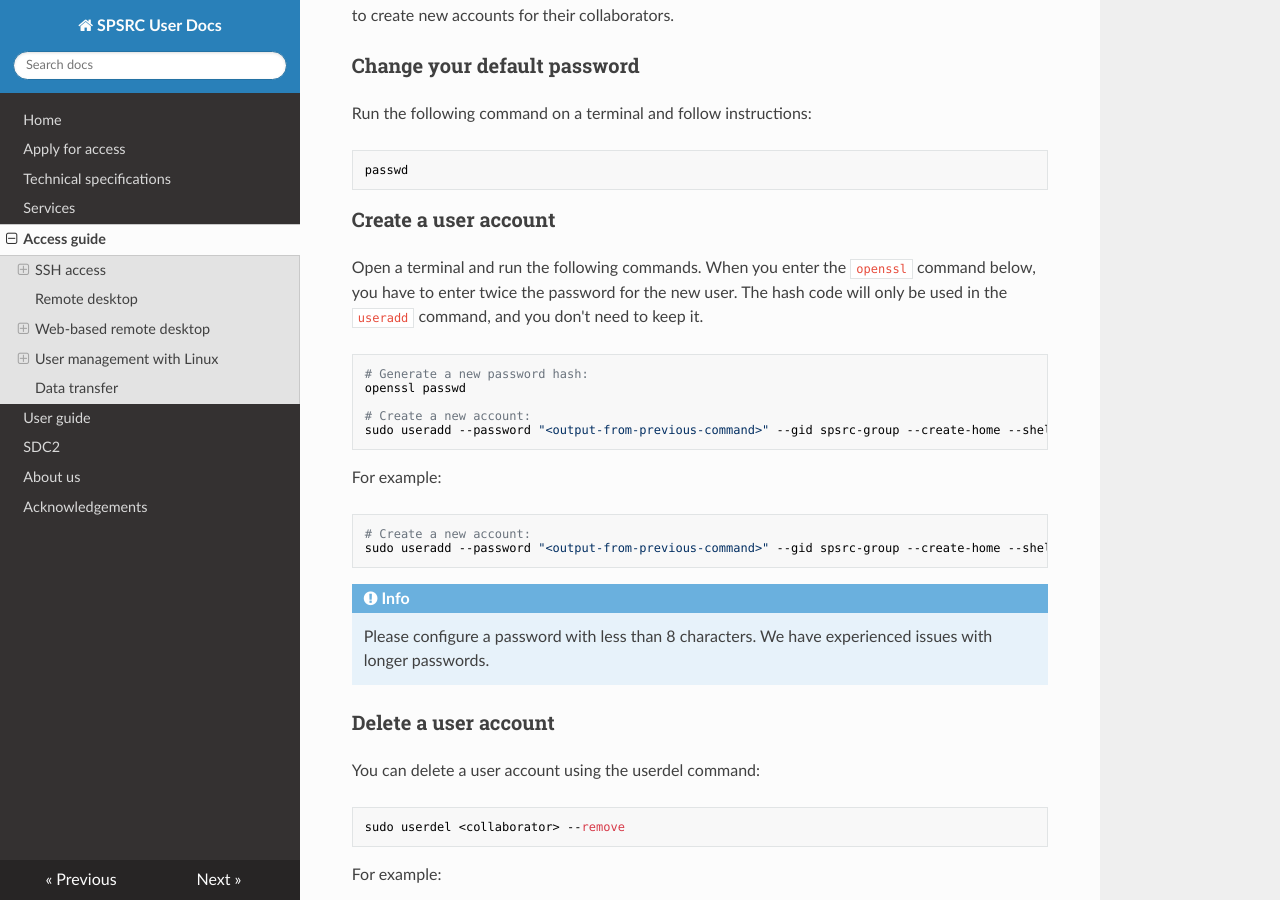
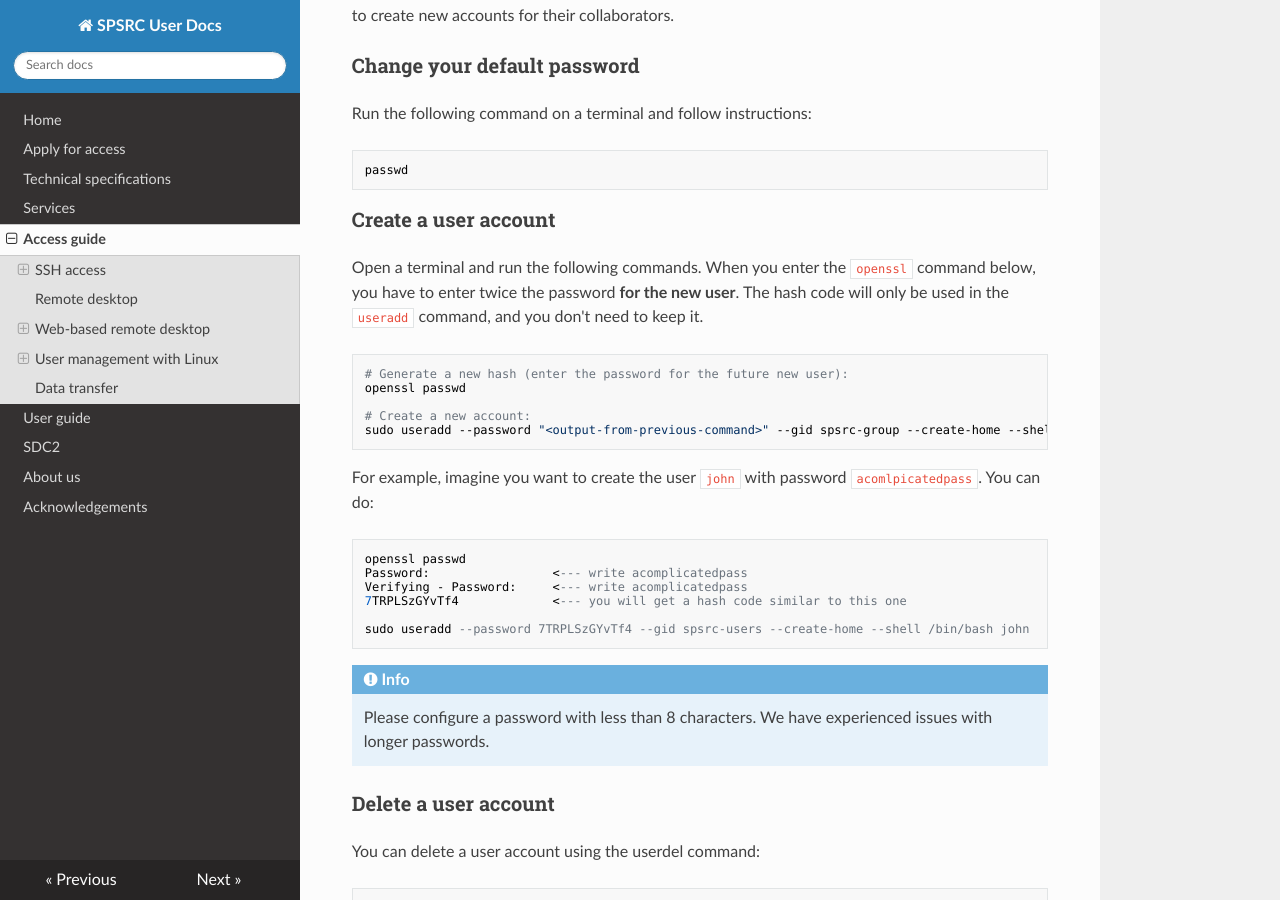
Before and after one commit to espsrc/spsrc_user_docs, an MkDocs documentation site: the page built from docs/access_guide.md, in a window 1280 px wide and 900 px high, scrolled down 8793 px. Built offline with MkDocs 1.6.1, drawn with Linux system fonts in a browser that asks for light colours; nearby versions of some CDN libraries.

Commit message:
clarify how to use openssl

````diff
--- a/docs/access_guide.md
+++ b/docs/access_guide.md
@@ -196,19 +196,23 @@ passwd
 
 ### Create a user account
 
-Open a terminal and run the following commands. When you enter the ```openssl``` command below, you have to enter twice the password for the new user.
-The hash code will only be used in the ```useradd``` command, and you don't need to keep it.
+Open a terminal and run the following commands. When you enter the ```openssl``` command below, you have to enter twice the password **for the new user**. The hash code will only be used in the ```useradd``` command, and you don't need to keep it.
 ```
-# Generate a new password hash:
+# Generate a new hash (enter the password for the future new user):
 openssl passwd
 
 # Create a new account:
 sudo useradd --password "<output-from-previous-command>" --gid spsrc-group --create-home --shell /bin/bash <collaborator>
 ```
-For example:
+For example, imagine you want to create the user `john` with password `acomlpicatedpass`. You can do:
+
 ```
-# Create a new account:
-sudo useradd --password "<output-from-previous-command>" --gid spsrc-group --create-home --shell /bin/bash john
+openssl passwd
+Password:                 <--- write acomplicatedpass
+Verifying - Password:     <--- write acomplicatedpass
+7TRPLSzGYvTf4             <--- you will get a hash code similar to this one
+
+sudo useradd --password 7TRPLSzGYvTf4 --gid spsrc-users --create-home --shell /bin/bash john
 ```
 
 !!! info
````
